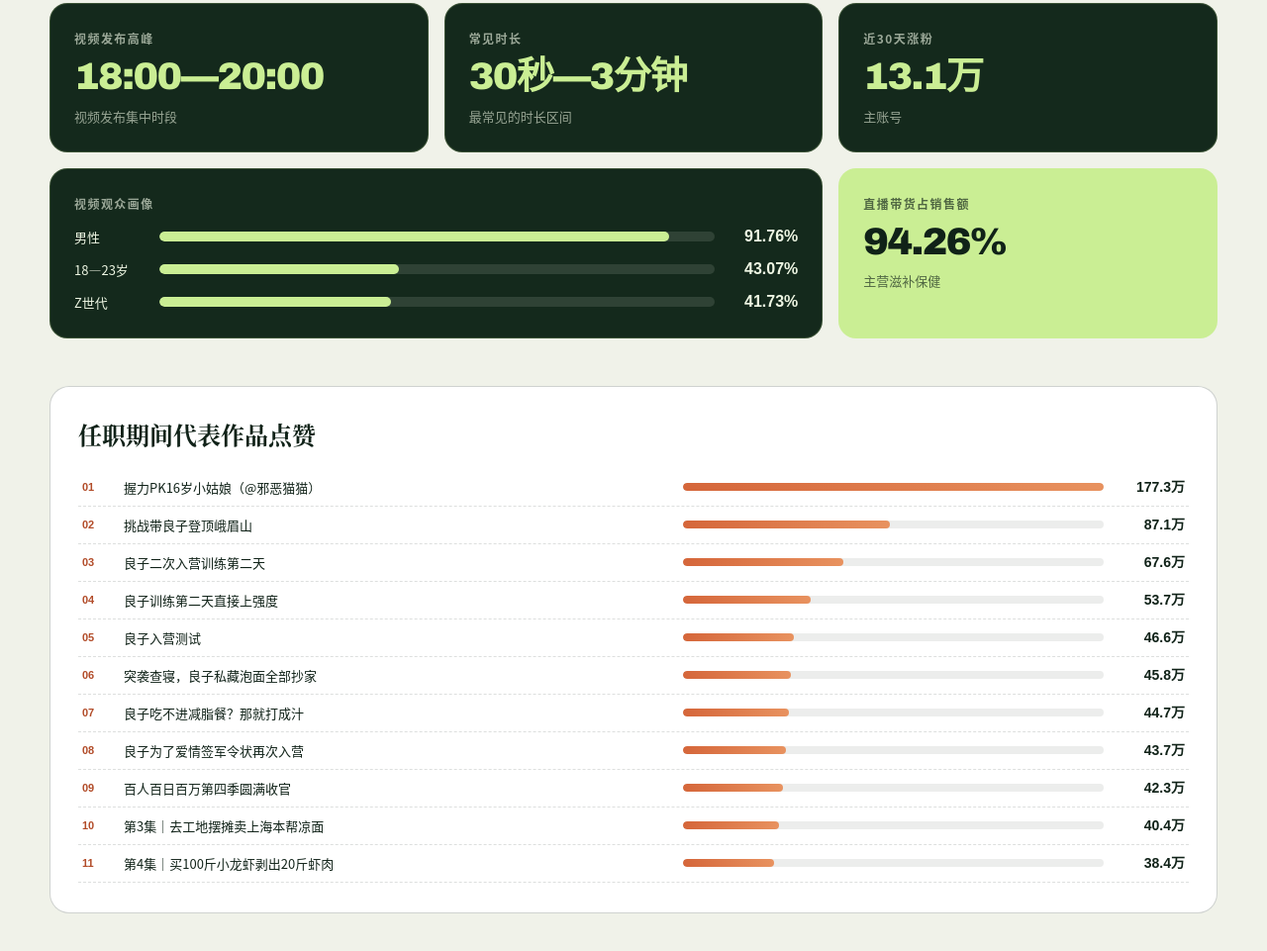
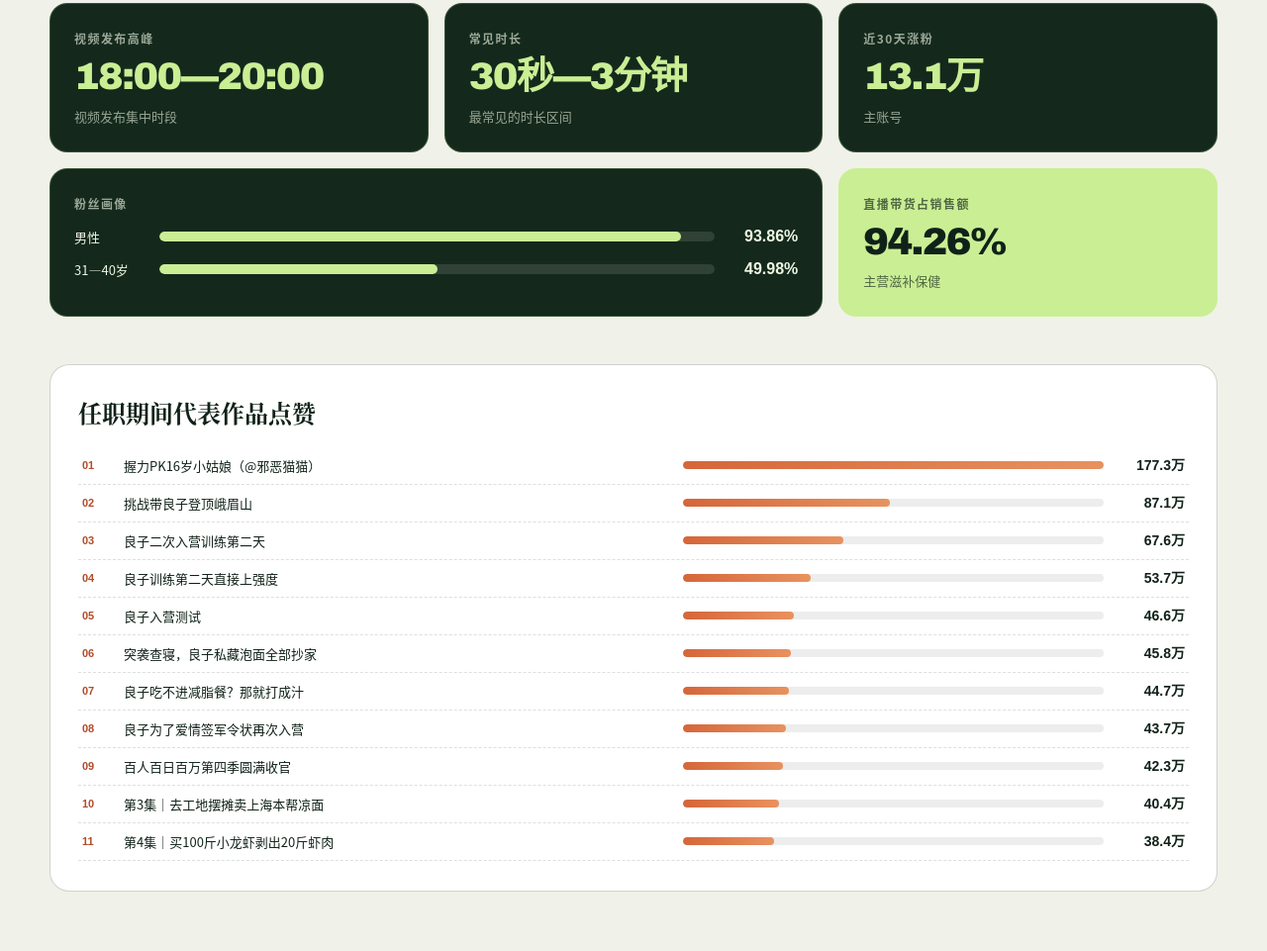
Before and after one commit to xujw0204-sudo/huage-portfolio, a plain HTML site: page index.html in a window 1280 px wide. Shown: the part 5391-6352 px from the top of the page at 99% size. Drawn offline with Linux system fonts and the light colour scheme.

Commit message:
粉丝画像改为31—40岁

```diff
--- a/index.html
+++ b/index.html
@@ -369,11 +369,10 @@
         <div class="data-card reveal" data-delay="60"><span class="data-label">常见时长</span><strong>30秒—3分钟</strong><small>最常见的时长区间</small></div>
         <div class="data-card reveal" data-delay="120"><span class="data-label">近30天涨粉</span><strong>13.1万</strong><small>主账号</small></div>
         <div class="data-card data-card-wide reveal" data-delay="180">
-          <span class="data-label">视频观众画像</span>
+          <span class="data-label">粉丝画像</span>
           <div class="bars">
-            <div class="bar"><span>男性</span><i style="--v:91.76%"></i><b>91.76%</b></div>
-            <div class="bar"><span>18—23岁</span><i style="--v:43.07%"></i><b>43.07%</b></div>
-            <div class="bar"><span>Z世代</span><i style="--v:41.73%"></i><b>41.73%</b></div>
+            <div class="bar"><span>男性</span><i style="--v:93.86%"></i><b>93.86%</b></div>
+            <div class="bar"><span>31—40岁</span><i style="--v:49.98%"></i><b>49.98%</b></div>
           </div>
         </div>
         <div class="data-card data-card-accent reveal" data-delay="240"><span class="data-label">直播带货占销售额</span><strong>94.26%</strong><small>主营滋补保健</small></div>
```
